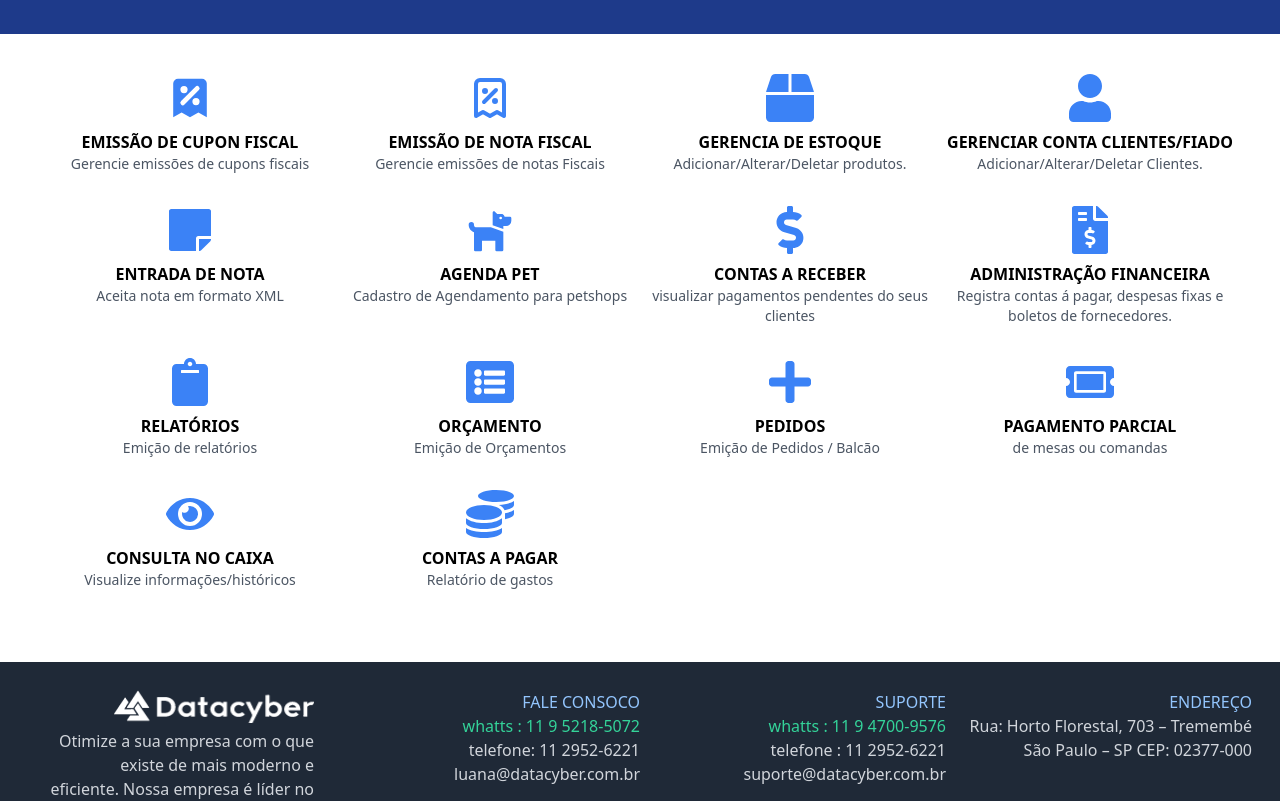
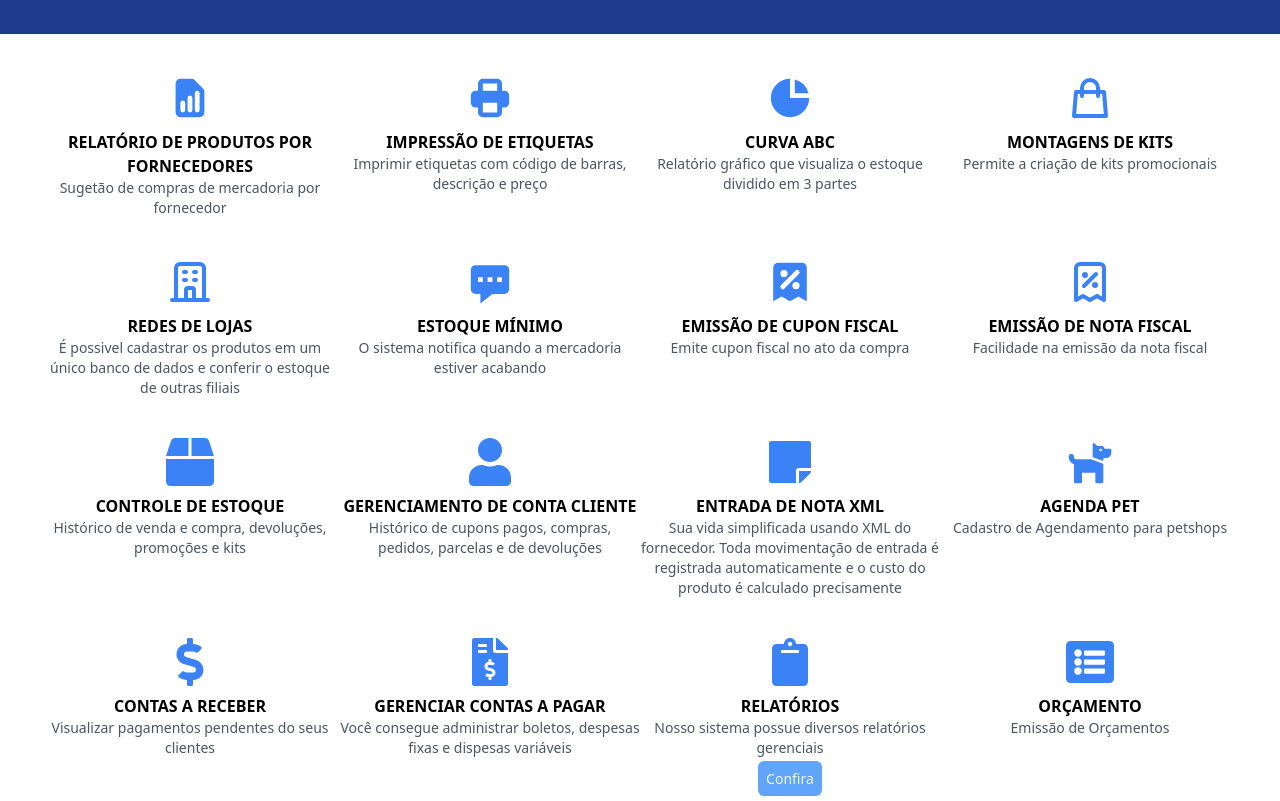
Before and after one commit to Lucasalmeida-ux/datacyber, a Next.js app: page /solutions/comercio in a window 1280 px wide. Shown: the part 760-1561 px from the top of the page. Built offline with nearby package versions, Linux system fonts and the light colour scheme.

Commit message:
corrigindo alguns erros ortograficos, implementando mais features comercio, corridingo banner

```diff
--- a/src/components/ElemFeature.js
+++ b/src/components/ElemFeature.js
@@ -1,9 +1,20 @@
+import Link from 'next/link'
+
 export default function Elem(props) {
+
+    const Button = function() {
+        if(props.link) {
+            return <Link href={props.link}><a className="text-sm text-gray-100 p-2 rounded-md bg-blue-400 hover:bg-blue-500">Confira</a></Link>
+        }
+        return <></>
+    }
+
     return(
     <div className="mb-8">
         {props.icons}
         <h1 className="text-md uppercase font-black pt-2">{props.title}</h1>
-        <p className="text-sm text-gray-600">{props.desc}</p>
+        <p className="text-sm text-gray-600 mb-2">{props.desc}</p>
+        <Button />
     </div>
     )
 }
--- a/src/components/FeaturesComercio.js
+++ b/src/components/FeaturesComercio.js
@@ -1,34 +1,70 @@
+import useState from 'react'
 import { FaCoins, FaEye ,FaTicketAlt, FaPlus, FaBox, FaUser, FaStickyNote, FaDog, FaDollarSign, FaFileInvoiceDollar, FaClipboard, FaListAlt } from 'react-icons/fa'
-import { HiOutlineReceiptTax, HiReceiptTax } from 'react-icons/hi'
+import { HiChatAlt, HiOutlineOfficeBuilding, HiOutlineShoppingBag, HiChartPie, HiDocumentReport, HiPrinter, HiOutlineReceiptTax, HiReceiptTax } from 'react-icons/hi'
 import Elem from './ElemFeature'
 
 export default function FeaturesComercio() {
     return (
         <div className="grid grid-cols-2 md:grid-cols-4 p-3 md:p-10 text-center">
             <Elem
+            icons={<HiDocumentReport className="icone"></HiDocumentReport>}
+            title="Relatório de produtos por fornecedores"
+            desc="Sugetão de compras de mercadoria por fornecedor"
+            ></Elem>
+            <Elem
+            icons={<HiPrinter className="icone"></HiPrinter>}
+            title="Impressão de Etiquetas"
+            desc="Imprimir etiquetas com código de barras, descrição e preço"
+            ></Elem>
+            <Elem
+            icons={<HiChartPie className="icone"></HiChartPie>}
+            title="Curva ABC"
+            desc="Relatório gráfico que visualiza o estoque dividido em 3 partes"
+            ></Elem>
+            <Elem
+            icons={<HiOutlineShoppingBag className="icone"></HiOutlineShoppingBag>}
+            title="Montagens de Kits"
+            desc="Permite a criação de kits promocionais"
+            ></Elem>
+
+            <Elem
+            icons={<HiOutlineOfficeBuilding className="icone"></HiOutlineOfficeBuilding>}
+            title="Redes de lojas"
+            desc="É possivel cadastrar os produtos em um único banco de dados e conferir o estoque de outras filiais"
+            ></Elem>
+            <Elem
+            icons={<HiChatAlt className="icone"></HiChatAlt>}
+            title="Estoque Mínimo"
+            desc="O sistema notifica quando a mercadoria estiver acabando"
+            ></Elem>
+
+
+
+
+            <Elem
             icons={<HiReceiptTax className="icone"></HiReceiptTax>}
             title="Emissão de cupon fiscal"
-            desc="Gerencie emissões de cupons fiscais"
+            desc="Emite cupon fiscal no ato da compra"
             ></Elem>
             <Elem
             icons={<HiOutlineReceiptTax className="icone"></HiOutlineReceiptTax>}
             title="Emissão de nota fiscal"
-            desc="Gerencie emissões de notas Fiscais"
+            desc="Facilidade na emissão da nota fiscal"
             ></Elem>
             <Elem
             icons={<FaBox className="icone"></FaBox>}
-            title="Gerencia de Estoque"
-            desc="Adicionar/Alterar/Deletar produtos."
+            title="Controle de Estoque"
+            desc="Histórico de venda e compra, devoluções, promoções e kits"
             ></Elem>
             <Elem
             icons={<FaUser className="icone"></FaUser>}
-            title="Gerenciar Conta Clientes/Fiado"
-            desc="Adicionar/Alterar/Deletar Clientes."
+            title="Gerenciamento de Conta Cliente"
+            desc="Histórico de cupons pagos, compras, pedidos, parcelas e de devoluções"
             ></Elem>
             <Elem
             icons={<FaStickyNote className="icone"></FaStickyNote>}
-            title="Entrada de nota"
-            desc="Aceita nota em formato XML"
+            title="Entrada de nota XML"
+            desc="Sua vida simplificada usando XML do fornecedor. Toda movimentação de entrada é registrada automaticamente e o custo do produto é calculado precisamente"
             ></Elem>
             <Elem
             icons={<FaDog className="icone"></FaDog>}
@@ -38,32 +74,33 @@ export default function FeaturesComercio() {
             <Elem
             icons={<FaDollarSign className="icone"></FaDollarSign>}
             title="Contas a Receber"
-            desc="visualizar pagamentos pendentes do seus clientes"
+            desc="Visualizar pagamentos pendentes do seus clientes"
             ></Elem>
             <Elem
             icons={<FaFileInvoiceDollar className="icone"></FaFileInvoiceDollar>}
-            title="Administração Financeira"
-            desc="Registra contas á pagar, despesas fixas e boletos de fornecedores."
+            title="gerenciar contas a pagar"
+            desc="Você consegue administrar boletos, despesas fixas e dispesas variáveis"
             ></Elem>
             <Elem
             icons={<FaClipboard className="icone"></FaClipboard>}
             title="Relatórios"
-            desc="Emição de relatórios"
+            desc="Nosso sistema possue diversos relatórios gerenciais"
+            link="/docs/relatorios"
             ></Elem>
             <Elem
             icons={<FaListAlt className="icone"></FaListAlt>}
             title="Orçamento"
-            desc="Emição de Orçamentos"
+            desc="Emissão de Orçamentos"
             ></Elem>
             <Elem
             icons={<FaPlus className="icone"></FaPlus>}
             title="Pedidos"
-            desc="Emição de Pedidos / Balcão"
+            desc="Emissão de Pedidos / Balcão"
             ></Elem>
             <Elem
             icons={<FaTicketAlt className="icone"></FaTicketAlt>}
             title="Pagamento parcial"
-            desc=" de mesas ou comandas"
+            desc="Facilita o meio de pagamento parcial por comanda ou mesa"
             ></Elem>
             <Elem
             icons={<FaEye className="icone"></FaEye>}
@@ -77,5 +114,5 @@ export default function FeaturesComercio() {
             ></Elem>
 
         </div>
-    )
+            )
 }
--- /dev/null
+++ b/src/pages/docs/relatorios.js
@@ -0,0 +1,41 @@
+import Layout from '../../components/layout/Layout'
+
+export default function relatorios() {
+    return(
+        <Layout>
+            <div className="bg-green-200 p-3">
+                <h1 className="font-semibold text-2xl p-3 text-blue-500">Lista de Relatórios</h1>
+            </div>
+            <ul className="p-8">
+                <li>
+                    <span className="font-semibold">Relatórios de vendas</span>
+                    <ul className="pl-3">
+                        <li>Relatório de vendas diárias</li>
+                        <li>Relatório de cupons</li>
+                        <li>Relatório de cupons do S@T</li>
+                        <li>Relatório Por vendedor</li>
+                        <li>Relatório de comissão de mercadoria por vendedor</li>
+                        <li>Relatório de estoque valorizada</li>
+                        <li>Relatório de taxa de entrega</li>
+                        <li>Relatório de taxa de serviço</li>
+                        <li>Relatório de mercadoria vendidas por grupo</li>
+                        <li>Relatório de mercadoria vendidas por prateleira</li>
+                        <li>Relatório de mercadorias por Ranking</li>
+                        <li>Relatório de arquivo para contador</li>
+                        <li>Relatório de devolução</li>
+                    </ul>
+                </li>
+                <li>
+                <span className="font-semibold">Relatório de pedidos</span>
+                    <ul className="pl-3">
+                        <li>Relatório de pedidos por vendedor</li>
+                        <li>Relatório de mercadorias dos pedidos</li>
+                        <li>Relatório de pedidos e mercadorias canceladas</li>
+                        <li>Relatório de pedidos por status</li>
+                        <li>Relatório de devolução de pedidos</li>
+                    </ul>
+                </li>
+            </ul>
+        </Layout>
+    )
+}
--- a/src/pages/solutions/comercio.js
+++ b/src/pages/solutions/comercio.js
@@ -32,11 +32,15 @@ export default function Comercio() {
                     </div>
                 </div>
                 <div className="p-3 bg-gradient-to-br from-blue-100 via-blue-50 to-green-50 text-center md:p-10">
-                <h2 className="text-2xl text-gray-800 font-bold">Quem usa nosso sistema</h2>
-                <h3 className="text-gray-700">Têm suporte e atualizações vitalicias</h3>
+                <h2 className="text-2xl text-gray-800 font-bold">Quanto vale seu estoque ?</h2>
+                <h3 className="text-gray-700">Através dos relatórios você consegue saber qual é o custo total do seu estoque.</h3>
                 </div>
                 <Compra></Compra>
                 <FeaturesComercio></FeaturesComercio>
+                <div className="p-3 bg-gradient-to-br from-blue-100 via-blue-50 to-green-50 text-center md:p-10">
+                <h2 className="text-2xl text-gray-800 font-bold">Conclusão</h2>
+                <h3 className="text-gray-700">Nosso sistema possue ferramentas avançadas que fazem total diferença na sua gestão sem adesões extras</h3>
+                </div>
             </Layout>
         </>
     )
```
Also changed, not shown: src/components/Hero.js (+12 -12 lines), src/components/modal.js (added, +66 -0 lines).
